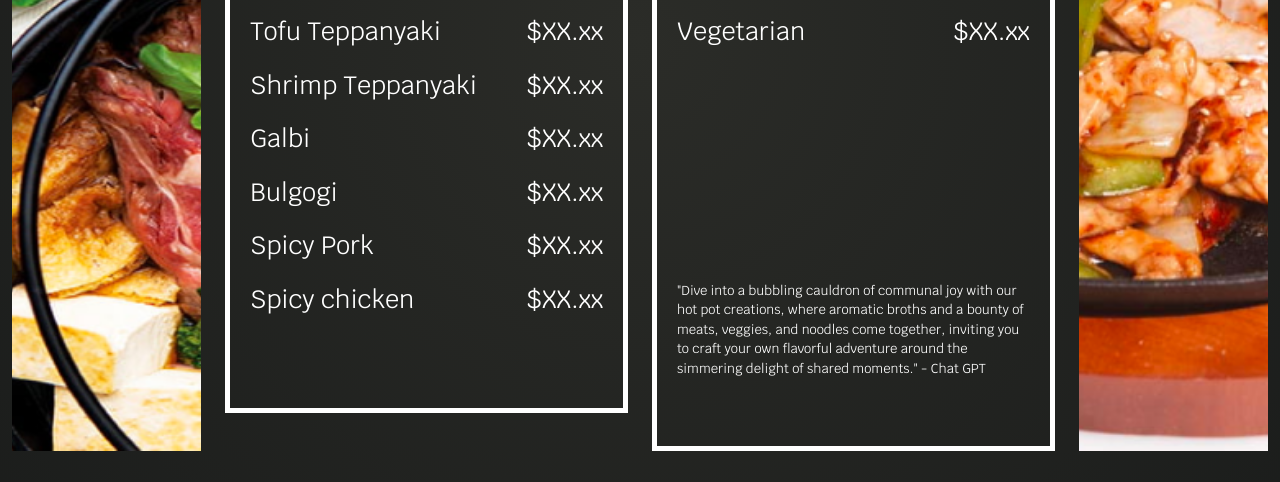
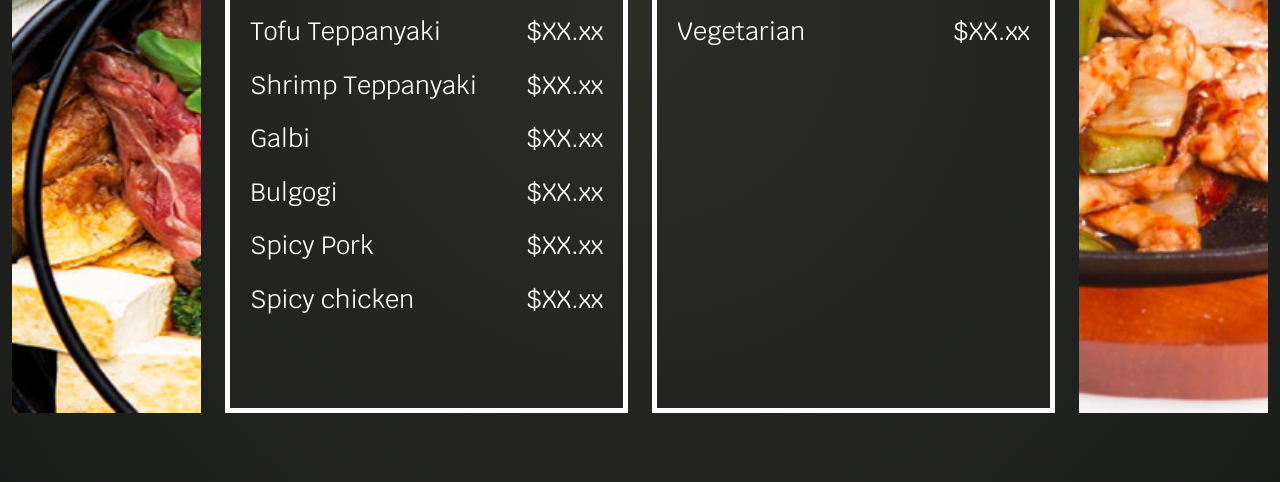
Before and after one commit to brandoughnut/BusinessRedevelopmentNew, a plain HTML site: page pages/SizzlingPlate.Html in a window 1280 px wide. Shown: the part 1017-1499 px from the top of the page. Drawn offline with nearby package versions, Linux system fonts and the light colour scheme.

Commit message:
Padding/Height

```diff
--- a/pages/SizzlingPlate.Html
+++ b/pages/SizzlingPlate.Html
@@ -352,7 +352,7 @@
         <div class="col-2 d-none d-lg-block">
           <img class="TylerRamenPic1" src="../assets/SIZZLING PLATE1.png" alt="Sizzling 1">
         </div>
-        <div class="col-lg-4 col-md-12 mb-4">
+        <div class="col-lg-4 col-md-12 mb-4 TylerMenuPadding">
           <div class="TylerMenuBoarders">
             <p class="TylerMenuTextHeader">Sizzling Plate</p>
             <span class="d-flex justify-content-between">
@@ -394,8 +394,8 @@
 
           </div>
         </div>
-        <div class="col-lg-4 col-md-12 mb-4">
-          <div class="TylerMenuBoarders">
+        <div class="col-lg-4 col-md-12 mb-4 TylerMenuPadding">
+          <div class="TylerMenuBoarders" style="height: 100%;">
             <p class="TylerMenuTextHeader">Sukiyaki</p>
             <span class="d-flex justify-content-between">
               <p class="TylerMenuText">Wagyu Beef</p>
@@ -425,8 +425,13 @@
               <p class="TylerMenuText">&nbsp; </p>
               <p class="TylerMenuText">&nbsp; </p>
             </span>
-            <span class="d-flex justify-content-between d-none d-md-block" style="padding-bottom: 32px;">
-              <p class="TylerQuoteText">"Dive into a bubbling cauldron of communal joy with our hot pot creations, where aromatic broths and a bounty of meats, veggies, and noodles come together, inviting you to craft your own flavorful adventure around the simmering delight of shared moments." - Chat GPT</p>
+            <span class="d-flex justify-content-between">
+              <p class="TylerMenuText">&nbsp; </p>
+              <p class="TylerMenuText">&nbsp; </p>
+            </span>
+            <span class="d-flex justify-content-between">
+              <p class="TylerMenuText">&nbsp; </p>
+              <p class="TylerMenuText">&nbsp; </p>
             </span>
             </div>
         </div>
```
